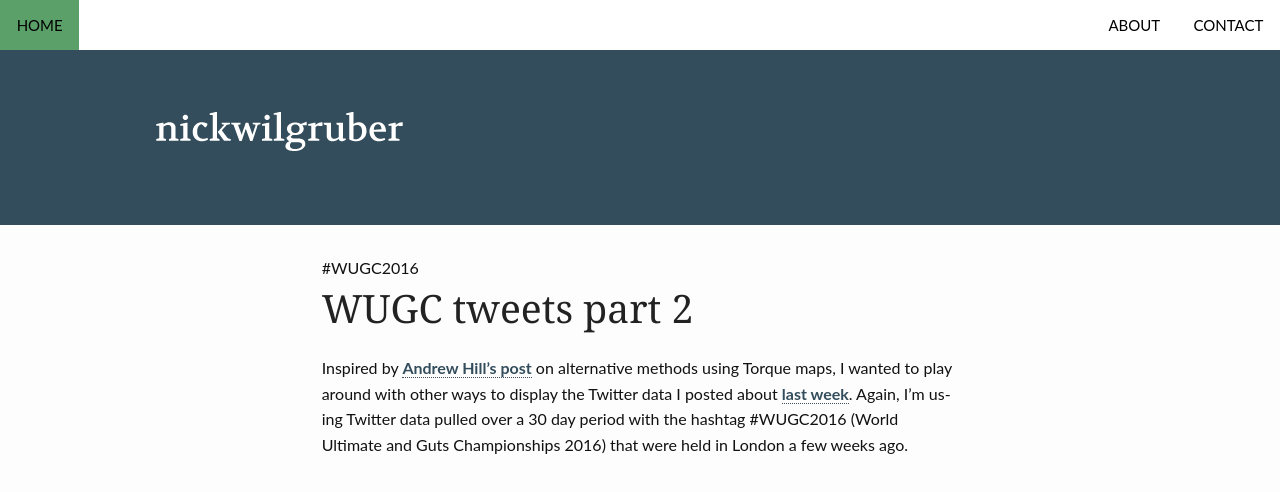
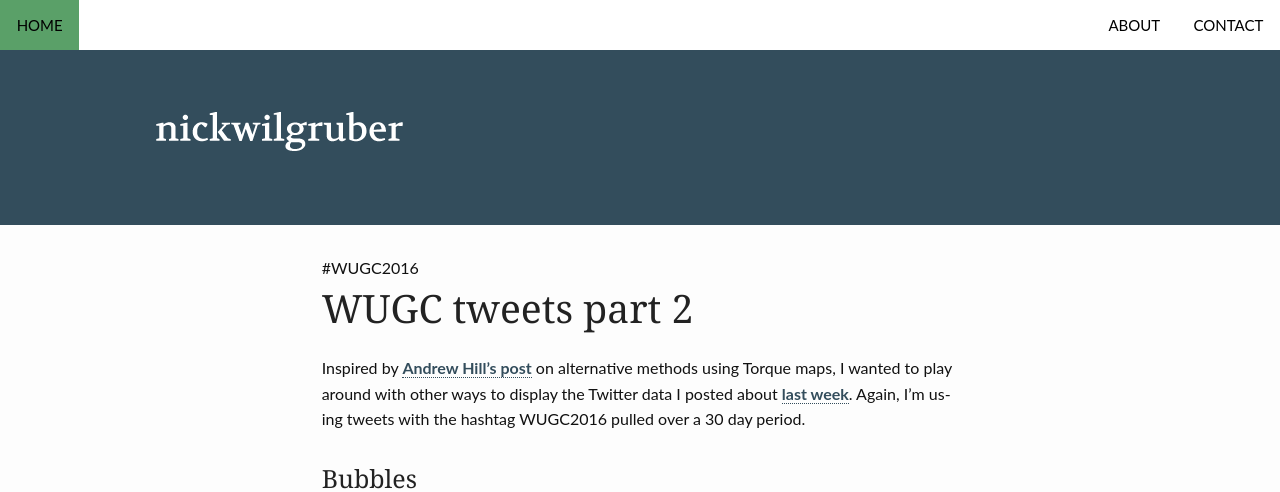
Before and after one commit to wontgruber/wontgruber.github.io, a Jekyll site: the page built from _posts/2016-07-07-WUGC-tweets-part-2.md, in a window 1280 px wide and 900 px high, cut to the strip 0-492 px from the top of the window. Built offline with Jekyll 4.4.1, drawn with Linux system fonts in a browser that asks for light colours.

Commit message:
Edit content

```diff
--- a/_posts/2016-07-07-WUGC-tweets-part-2.md
+++ b/_posts/2016-07-07-WUGC-tweets-part-2.md
@@ -22,7 +22,7 @@ image:
   url: ""
 ---
 
-Inspired by [Andrew Hill's post](http://andrewxhill.com/blog/2015/04/17/torque-unknown/) on alternative methods using Torque maps, I wanted to play around with other ways to display the Twitter data I posted about [last week](http://www.nickwilgruber.com/maps/WUGC2016/). Again, I'm using Twitter data pulled over a 30 day period with the hashtag #WUGC2016 (World Ultimate and Guts Championships 2016) that were held in London a few weeks ago.
+Inspired by [Andrew Hill's post](http://andrewxhill.com/blog/2015/04/17/torque-unknown/) on alternative methods using Torque maps, I wanted to play around with other ways to display the Twitter data I posted about [last week](http://www.nickwilgruber.com/maps/WUGC2016/). Again, I'm using tweets with the hashtag WUGC2016 pulled over a 30 day period.
 
 ### Bubbles
 <iframe width="100%" height="520" frameborder="0" src="https://nwilgruber.carto.com/viz/9fce6d84-448c-11e6-ae75-0e3ebc282e83/embed_map" allowfullscreen webkitallowfullscreen mozallowfullscreen oallowfullscreen msallowfullscreen></iframe>
```
